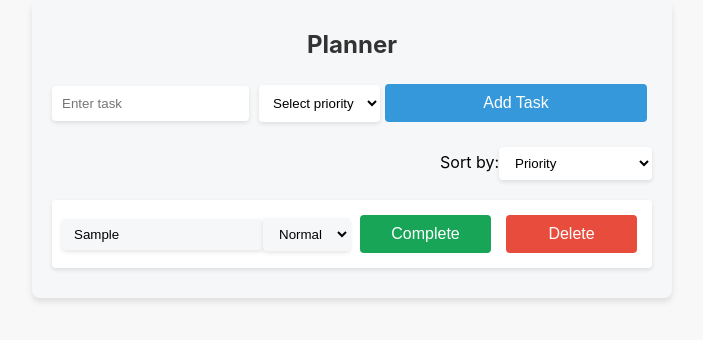
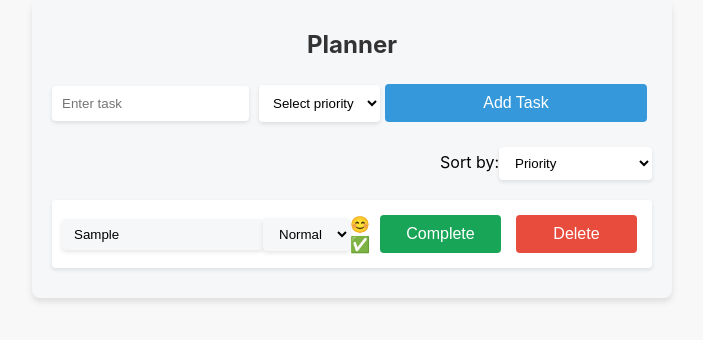
Before and after one commit to Team-Forget-Me-Not/Memory-Lane, a React (Create React App) app in the folder my-app/: page /Planner in a window 1280 px wide. Both pictures are taken after typing "Sample" into the empty fields and a click on the button "Add Task". Shown: the top 340 px of the page, without its empty margins (288-991 px from the left). Built offline with nearby package versions, Linux system fonts and the light colour scheme.

Commit message:
added background hex/rbg color changer.

```diff
--- a/my-app/src/Planner.js
+++ b/my-app/src/Planner.js
@@ -79,6 +79,21 @@ const Planner = () => {
     setTasks(sortedTasks);
   };
 
+  // Function to get emoji based on priority
+const getPriorityEmoji = (priority) => {
+  switch (priority) {
+    case 'High':
+      return '🔥🚀';
+    case 'Normal':
+      return '😊✅';
+    case 'Low':
+      return '🟢🐢';
+    default:
+      return '';
+  }
+};
+
+
   // JSX rendering
   return (
     <div className="planner">
@@ -132,6 +147,8 @@ const Planner = () => {
               <option value="Normal">Normal</option>
               <option value="High">High</option>
             </select>
+            {/* Priority Emoji */}
+            <span>{getPriorityEmoji(task.priority)}</span>
             {/* Button to toggle task completion */}
             <button
               style={{
--- a/my-app/src/Profile.css
+++ b/my-app/src/Profile.css
@@ -9,15 +9,15 @@
 /* Styles for the profile header section */
 .profile-header {
   display: flex; /* Uses flexbox for layout */
-  align-items: center; /* Aligns items vertically */
+  align-items:flex-start; /* Aligns items vertically */
 }
 
 /* Styling for the profile picture */
 .profile-header img {
   width: 150px; /* Sets width */
   height: 150px; /* Sets height */
-  border-radius: 50%; /* Makes the image round */
-  margin-right: 20px; /* Adds space to the right */
+  border-radius: 60%; /* Makes the image round */
+  margin-right: 60px; /* Adds space to the right */
   box-shadow: 0 4px 10px rgba(0, 0, 0, 0.1); /* Adds shadow effect */
 }
 
--- a/my-app/src/Profile.js
+++ b/my-app/src/Profile.js
@@ -2,6 +2,8 @@ import React, { useRef, useState } from 'react';
 import { useHistory } from 'react-router-dom';
 import { getStorage, ref, uploadBytes } from 'firebase/storage';
 import { getFirestore, doc, setDoc } from 'firebase/firestore';
+import { ChromePicker } from 'react-color'; // Import ChromePicker
+import { SketchPicker } from 'react-color'; // Import SketchPicker
 import './Profile.css';
 
 // Initialize Firebase storage and Firestore
@@ -49,10 +51,10 @@ const Profile = () => {
   };
 
   // Function to handle background color change
-  const handleBackgroundColorChange = (event) => {
-    setBackgroundColor(event.target.value);
+  const handleBackgroundColorChange = (color) => {
+    setBackgroundColor(color.hex);
     // Set background color of the body directly
-    document.body.style.backgroundColor = event.target.value;
+    document.body.style.backgroundColor = color.hex;
   };
 
   // Function to handle saving changes
@@ -138,9 +140,9 @@ const Profile = () => {
           </div>
           {/* Background color picker */}
           <div className="form-group">
-            <label htmlFor="background-color">Background Color:</label>
-            <input type="color" id="background-color" value={backgroundColor} onChange={handleBackgroundColorChange} />
-          </div>
+  <label htmlFor="background-color">Background Color:</label>
+  <SketchPicker color={backgroundColor} onChange={handleBackgroundColorChange} />
+</div>
           {/* Error message */}
           {error && <div className="error">{error}</div>}
           {/* Button to save changes */}
```
